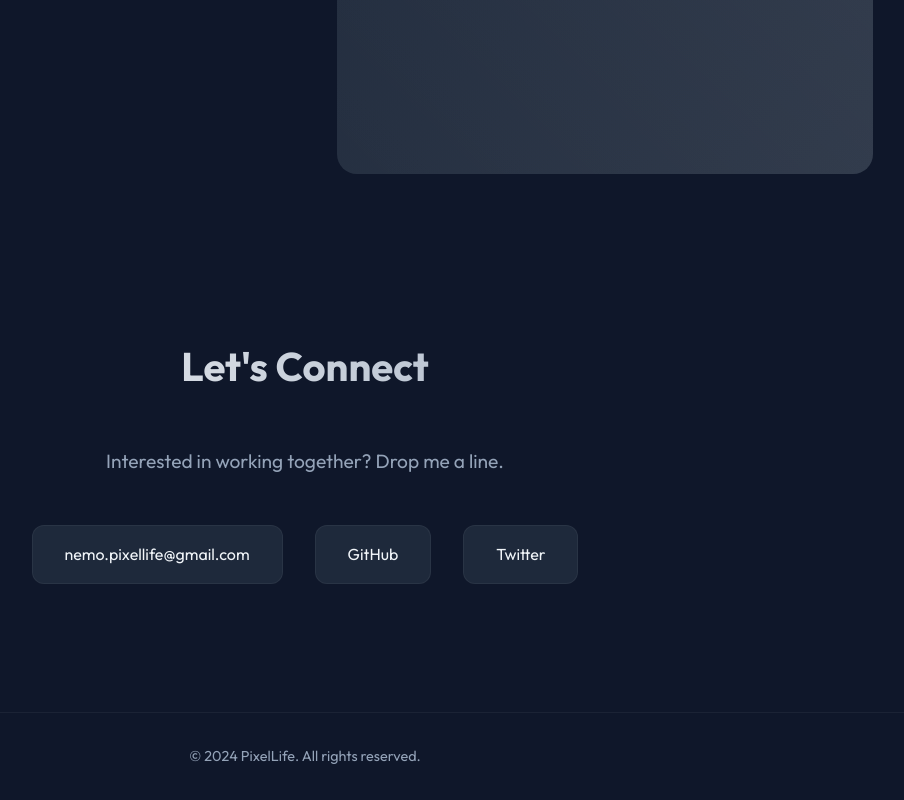
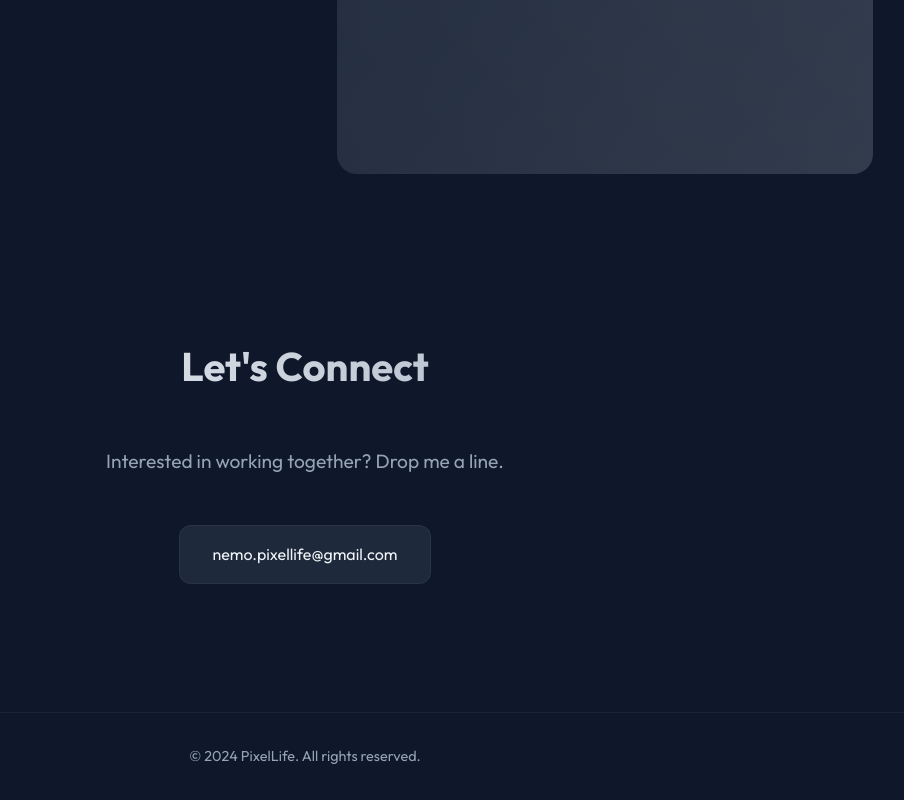
Before and after one commit to PixelLife-studio/PixelLife, a plain HTML site: page index.html in a window 1280 px wide. Shown: the part 1354-2154 px from the top of the page, without its empty margins (335-1239 px from the left). Drawn offline with Linux system fonts and the light colour scheme.

Commit message:
Remove social buttons

```diff
--- a/index.html
+++ b/index.html
@@ -57,8 +57,6 @@
                 <p class="contact-intro">Interested in working together? Drop me a line.</p>
                 <div class="contact-links">
                     <a href="mailto:nemo.pixellife@gmail.com" class="contact-item">nemo.pixellife@gmail.com</a>
-                    <a href="#" class="contact-item">GitHub</a>
-                    <a href="#" class="contact-item">Twitter</a>
                 </div>
             </div>
         </section>
```
